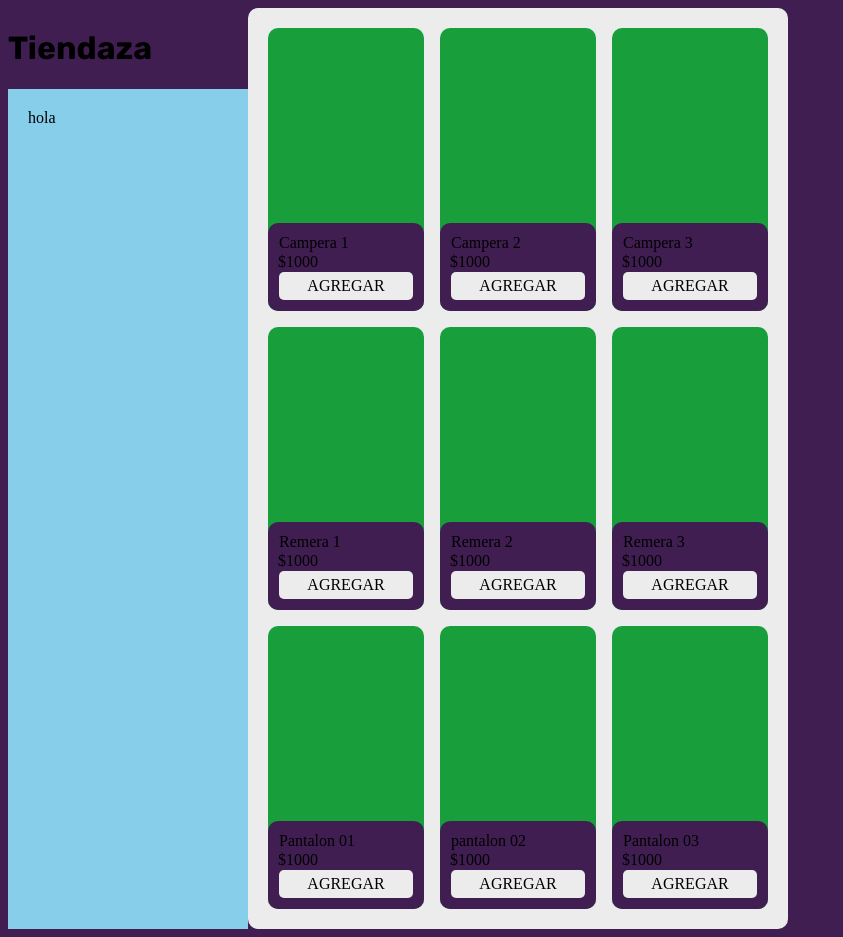
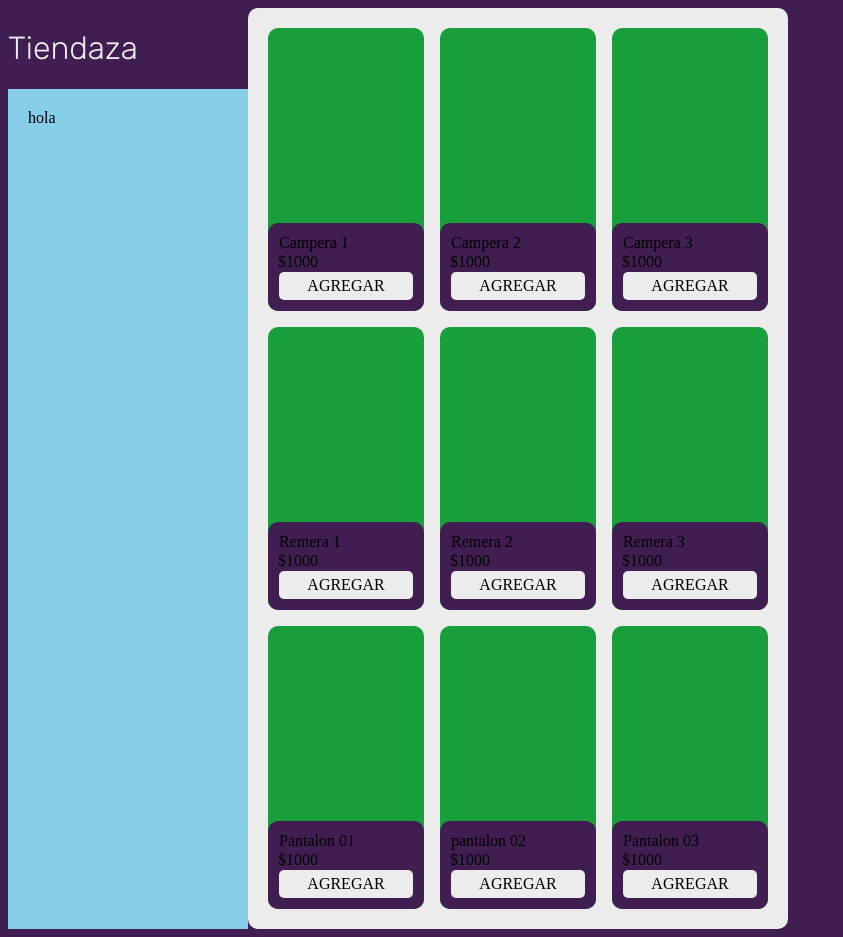
Before and after one commit to pilarsd99/Tester2024, a plain HTML site: page index.html in a window 1280 px wide. Shown: the whole page, without its empty margins (0-843 px from the left). Drawn offline with Linux system fonts and the light colour scheme.

Commit message:
letra de la tienda

```diff
--- a/css/style.css
+++ b/css/style.css
@@ -3,6 +3,7 @@
   font-optical-sizing: auto;
   font-weight: 300px;
   font-style: normal;
+  font-weight: lighter;
 }
 body{
   background: #401e52;
@@ -10,6 +11,7 @@ body{
 }
 #ctitulo{
 flex-shrink: 0;
+color: #ececec;
 }
 
 #menu{
```
